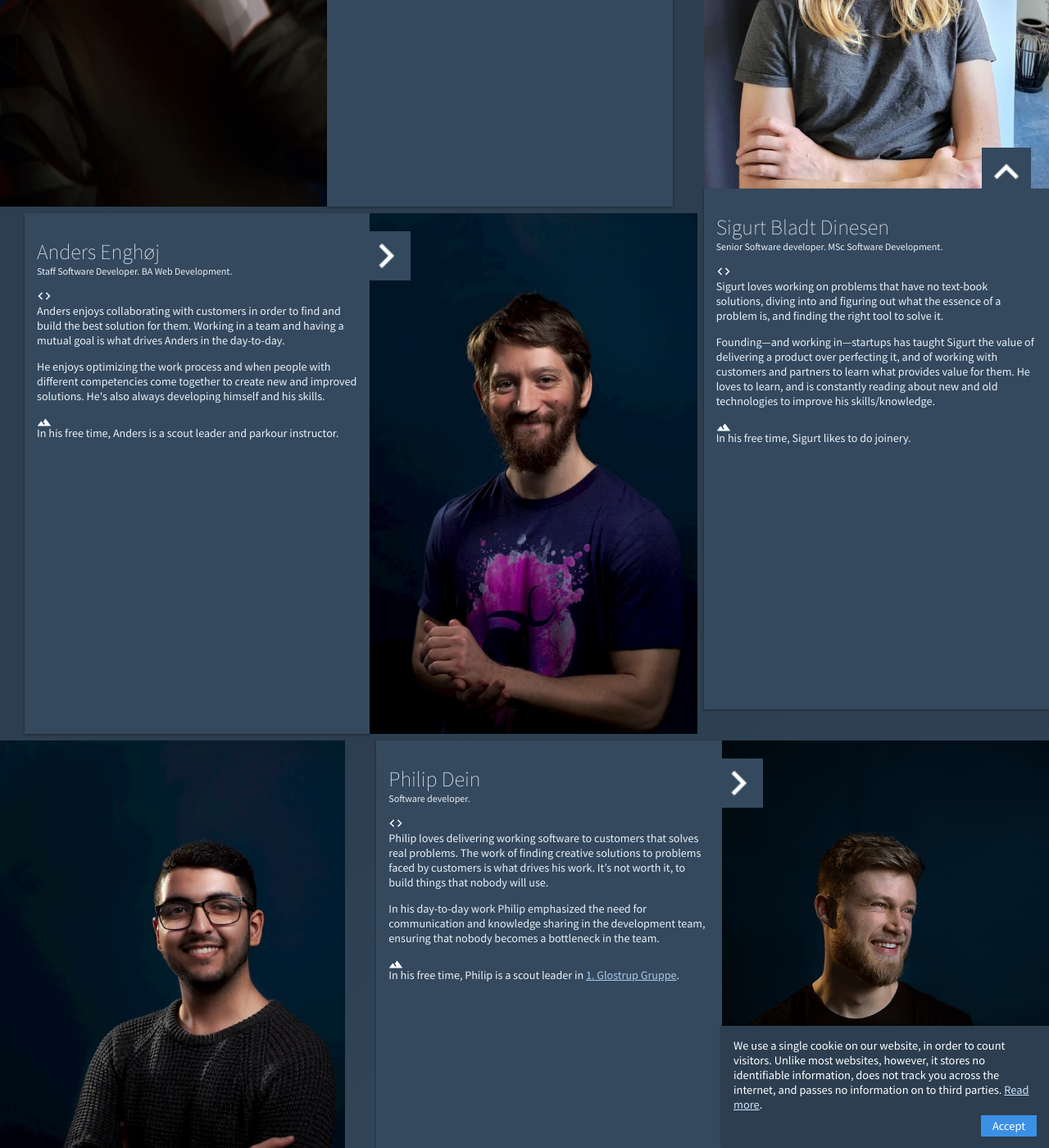
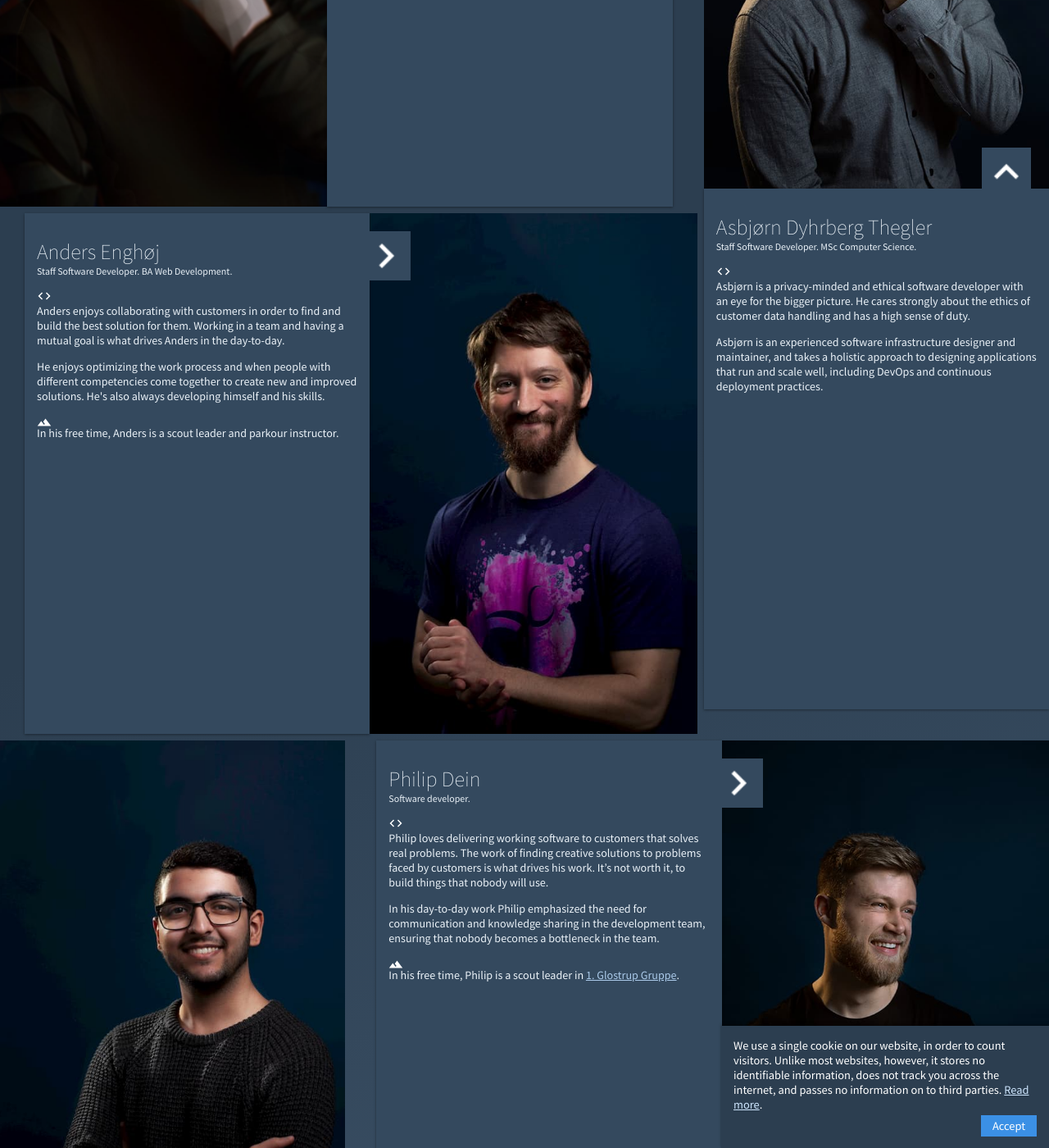
Before and after one commit to derangeddk/deranged.dk, a Jekyll site: the page built from the-team/index.html, in a window 1280 px wide and 1400 px high, scrolled down 984 px. Shown: the whole window at 82% size. Built offline with Jekyll 4.4.1, drawn with Linux system fonts in a browser that asks for light colours; some of the changed text lies outside the part shown.

Commit message:
Remove Sigurt from team page

```diff
--- a/the-team/index.html
+++ b/the-team/index.html
@@ -680,30 +680,32 @@ title: 'the Team ↳↷↷ deranged'
         </div>
     </div>
     <div class="person-image person-lg-col-2 person-md-col-2 person-sm-col-3">
-        <img src="/img/people/sigurt-dream-2-sq.jpg" class="dream">
-        <img src="/img/people/sigurt-dinesen.jpg">
+        <img src="/img/people/asbjoern-dream-sq.jpg" class="dream">
+        <img src="/img/people/asbjoern-thegler.jpg">
     </div>
     <div
         class="person person-lg-col-3 person-lg-row-2 person-lg-scoot-left person-md-col-1 person-md-scoot-right person-sm-col-3 person-sm-scoot-up person-xs-scoot-left">
         <div class="person-name">
-            <h2>Sigurt Bladt Dinesen</h2>
-            <div class="person-title">Senior Software developer. MSc Software Development.</div>
+            <h2>Asbjørn Dyhrberg Thegler</h2>
+            <div class="person-title">Staff Software Developer. MSc Computer Science.</div>
         </div>
         <div class="person-about">
             <p>
-                Sigurt loves working on problems that have no text-book solutions, diving into and figuring
-                out what the essence of a problem is, and finding the right tool to solve it.
+                Asbjørn is a privacy-minded and ethical software developer with an eye for the bigger picture.
+                He cares strongly about the ethics of customer data handling and has a high sense of duty.
             </p>
             <p>
-                Founding&mdash;and working in&mdash;startups has taught Sigurt the value of
-                delivering a product over perfecting it, and of working with customers
-                and partners to learn what provides value for them. He loves to learn,
-                and is constantly reading about new and old technologies to improve his
-                skills/knowledge.
+                Asbjørn is an experienced software infrastructure designer and maintainer, and takes a holistic
+                approach to designing applications that run and scale well, including DevOps and continuous
+                deployment practices.
             </p>
         </div>
-        <div class="person-free-time">
-            In his free time, Sigurt likes to do joinery.
+        <div class="person-previous-experience">
+            Previously at CubeIO, DK-Hostmaster.<br>
+            Has worked in banking, telecom, pharma.
+        </div>
+        <div class="person-links">
+            <a target="_blank" rel="noopener" href="https://github.com/ath88">Github</a>
         </div>
     </div>
     <div class="person-image person-lg-col-1 person-md-col-3 person-sm-col-3 person-xs-col-2">
@@ -757,36 +759,6 @@ title: 'the Team ↳↷↷ deranged'
             </p>
         </div>
     </div>
-    <div class="person-image person-lg-col-4 person-md-col-3 person-sm-col-2 person-xs-col-2">
-        <img src="/img/people/asbjoern-dream-sq.jpg" class="dream">
-        <img src="/img/people/asbjoern-thegler.jpg">
-    </div>
-    <div
-        class="person person-lg-col-3 person-lg-row-2 person-lg-scoot-right person-md-col-2 person-md-scoot-right person-sm-col-3 person-sm-scoot-left person-xs-scoot-right">
-        <div class="person-name">
-            <h2>Asbjørn Dyhrberg Thegler</h2>
-            <div class="person-title">Staff Software Developer. MSc Computer Science.</div>
-        </div>
-        <div class="person-about">
-            <p>
-                Asbjørn is a privacy-minded and ethical software developer with an eye for the bigger picture.
-                He cares strongly about the ethics of customer data handling and has a high sense of duty.
-            </p>
-            <p>
-                Asbjørn is an experienced software infrastructure designer and maintainer, and takes a holistic
-                approach to designing applications that run and scale well, including DevOps and continuous
-                deployment practices.
-            </p>
-        </div>
-        <div class="person-previous-experience">
-            Previously at CubeIO, DK-Hostmaster.<br>
-            Has worked in banking, telecom, pharma.
-        </div>
-        <div class="person-links">
-            <a target="_blank" rel="noopener" href="https://github.com/ath88">Github</a>
-        </div>
-    </div>
-
     <div class="join-us-container">
         <h1>Want to join the team?</h1>
         <p>
```
